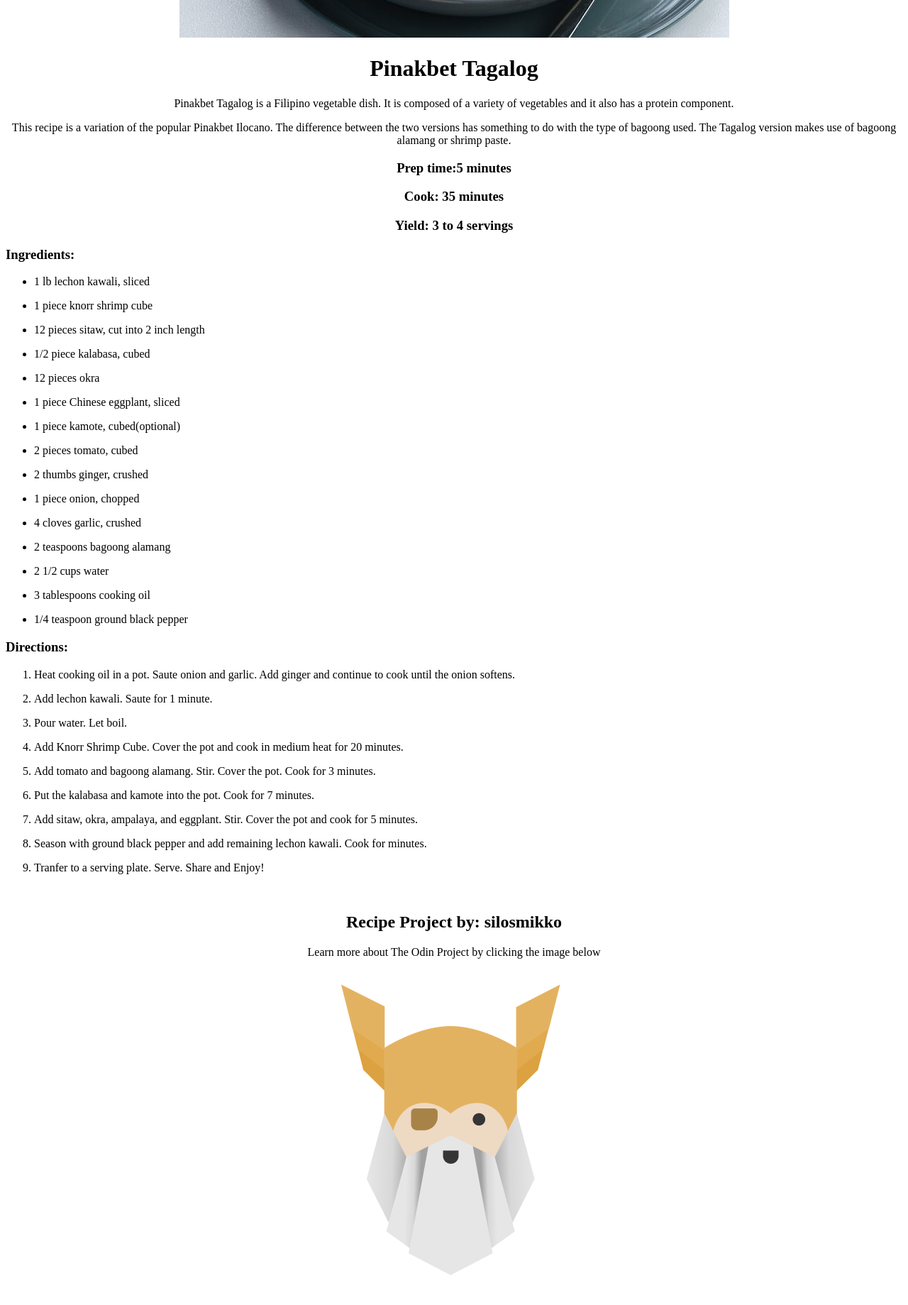
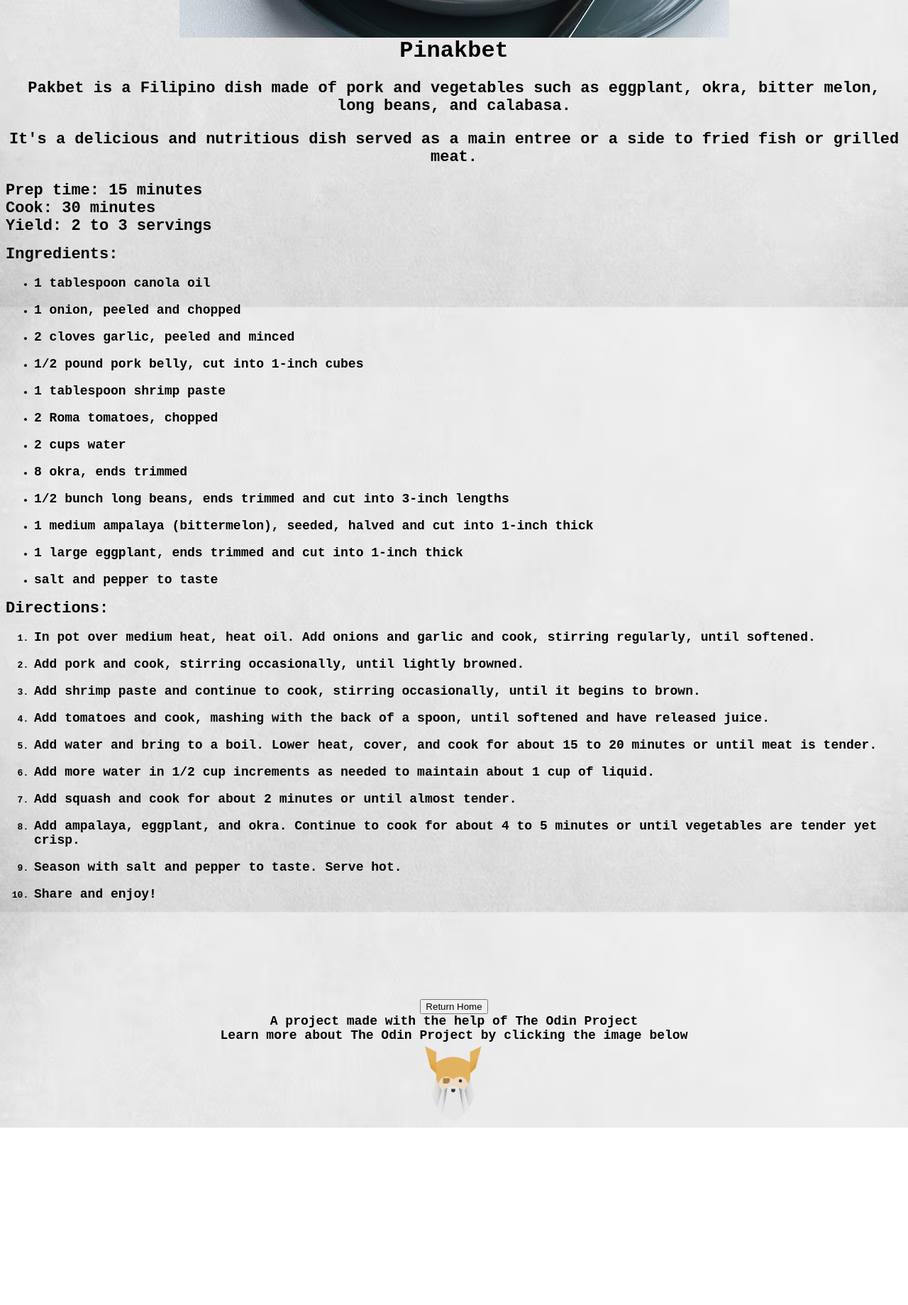
Before and after one commit to silosmikko/odin-recipes, a plain HTML site: page recipes/pinakbet.html in a window 1280 px wide. Shown: the part 420-2259 px from the top of the page at 71% size. After the commit the page ends 2009 px from the top, so only its background shows below. Drawn offline with Linux system fonts and the light colour scheme.

Commit message:
Finished Contents Added CSS

```diff
--- a/recipes/pinakbet.html
+++ b/recipes/pinakbet.html
@@ -2,63 +2,66 @@
 <html lang="en">
 <head>
     <meta charset="UTF-8">
-    <style>
-        div {
-            text-align: center;
-        }
-    </style>
     <title>Pinakbet</title>
+    <link rel="stylesheet" href="../styles.css">
 </head>
 
 <body>
-<div>
-    <img src="../images/pinakbet.jpg">
-    <h1>Pinakbet Tagalog</h1>
-    <p>Pinakbet Tagalog is a Filipino vegetable dish. It is composed of a variety of vegetables and it also has a protein component.</p>
-    <p>This recipe is a variation of the popular Pinakbet Ilocano. The difference between the two versions has something to do with the type of bagoong used. The Tagalog version makes use of bagoong alamang or shrimp paste.</p>
-    <h3>Prep time:5 minutes</h3>
-    <h3>Cook: 35 minutes</h3>
-    <h3>Yield: 3 to 4 servings</h3>
-</div>
 
-<h3>Ingredients:</h3>
+    <img src="../images/pinakbet.jpg" class="photo">
+    <div id="title">Pinakbet</div>
+    <p class="dishinfo">Pakbet is a Filipino dish made of pork and vegetables such as eggplant, okra, bitter melon, long beans, and calabasa.</p>
+    <p class="dishinfo">It's a delicious and nutritious dish served as a main entree or a side to fried fish or grilled meat.</p>
+    <div id="subtitle">Prep time: 15 minutes</div>
+    <div id="subtitle">Cook: 30 minutes</div>
+    <div id ="subtitle">Yield: 2 to 3 servings</div>
+<br>
+
+<div id="ingredients">Ingredients:</div>
 <ul>
-    <li><p>1 lb lechon kawali, sliced</p></li>
-    <li><p>1 piece knorr shrimp cube</p></li>
-    <li><p>12 pieces sitaw, cut into 2 inch length</p></li>
-    <li><p>1/2 piece kalabasa, cubed</p></1i>
-    <li><p>12 pieces okra</p></li>
-    <li><p>1 piece Chinese eggplant, sliced</p></li>
-    <li><p>1 piece kamote, cubed(optional)</p></li>
-    <li><p>2 pieces tomato, cubed</p></li>
-    <li><p>2 thumbs ginger, crushed</p></li>
-    <li><p>1 piece onion, chopped</p></li>
-    <li><p>4 cloves garlic, crushed</p></li>
-    <li><p>2 teaspoons bagoong alamang</p></li>
-    <li><p>2 1/2 cups water</p></li>
-    <li><p>3 tablespoons cooking oil</p></li>
-    <li><p>1/4 teaspoon ground black pepper</p></li>
-
+    <li><p class="ingre">1 tablespoon canola oil</p></li>
+    <li><p class="ingre">1 onion, peeled and chopped</p></li>
+    <li><p class="ingre">2 cloves garlic, peeled and minced</p></1i>
+    <li><p class="ingre">1/2 pound pork belly, cut into 1-inch cubes</p></li>
+    <li><p class="ingre">1 tablespoon shrimp paste</p></li>
+    <li><p class="ingre">2 Roma tomatoes, chopped</p></li>
+    <li><p class="ingre">2 cups water</p></li>
+    <li><p class="ingre">8 okra, ends trimmed</p></li>
+    <li><p class="ingre">1/2 bunch long beans, ends trimmed and cut into 3-inch lengths</p></li>
+    <li><p class="ingre">1 medium ampalaya (bittermelon), seeded, halved and cut into 1-inch thick</p></li>
+    <li><p class="ingre">1 large eggplant, ends trimmed and cut into 1-inch thick</p></li>
+    <li><p class="ingre">salt and pepper to taste</p></li>
 </ul>
 
-<h3>Directions:</h3>
+<div id="directions">Directions:</div>
 <ol>
-    <li><p>Heat cooking oil in a pot. Saute onion and garlic. Add ginger and continue to cook until the onion softens.</p></li>
-    <li><p>Add lechon kawali. Saute for 1 minute.</p></li>
-    <li><p>Pour water. Let boil.</p></li>
-    <li><p>Add Knorr Shrimp Cube. Cover the pot and cook in medium heat for 20 minutes.</p></li>
-    <li><p>Add tomato and bagoong alamang. Stir. Cover the pot. Cook for 3 minutes.</p></li>
-    <li><p>Put the kalabasa and kamote into the pot. Cook for 7 minutes.</p></li>
-    <li><p>Add sitaw, okra, ampalaya, and eggplant. Stir. Cover the pot and cook for 5 minutes.</p></li>
-    <li><p>Season with ground black pepper and add remaining lechon kawali. Cook for minutes.</p></li>
-    <li><p>Tranfer to a serving plate. Serve. Share and Enjoy!</p></li>
+    <li><p class="directs">In pot over medium heat, heat oil. Add onions and garlic and cook, stirring regularly, until softened.</p></li>
+    <li><p class="directs">Add pork and cook, stirring occasionally, until lightly browned.</p></li>
+    <li><p class="directs">Add shrimp paste and continue to cook, stirring occasionally, until it begins to brown.</p></li>
+    <li><p class="directs">Add tomatoes and cook, mashing with the back of a spoon, until softened and have released juice.</p></li>
+    <li><p class="directs">Add water and bring to a boil. Lower heat, cover, and cook for about 15 to 20 minutes or until meat is tender.</p></li>
+    <li><p class="directs">Add more water in 1/2 cup increments as needed to maintain about 1 cup of liquid.</p></li>
+    <li><p class="directs">Add squash and cook for about 2 minutes or until almost tender.</p></li>
+    <li><p class="directs">Add ampalaya, eggplant, and okra. Continue to cook for about 4 to 5 minutes or until vegetables are tender yet crisp.</p></li>
+    <li><p class="directs">Season with salt and pepper to taste. Serve hot.</p></li>
+    <li><p class="directs">Share and enjoy!</p></li>
 </ol>
 
-    <br>
+<br>
+<br>
+<br>
+<br>
+<br>
+<br>
+<br>
+<br>
 
-<div><h2>Recipe Project by: silosmikko</h2>
-    <p>Learn more about The Odin Project by clicking the image below</p>
-    <a href="https://www.theodinproject.com/about"><img src="../images/odin.png"></a>
-    </div>
+<div id="return">
+    <a href="../index.html"><button>Return Home</button></a>
+</div>
+<div id="odin">A project made with the help of The Odin Project</div>
+<div id="odin">Learn more about The Odin Project by clicking the image below</div>
+<a href="https://www.theodinproject.com/about"><img src="../images/odin.png" alt="logo_odin" class="photo" height="120px"></a>
+
 </body>
 </html>
```
Also changed, not shown: recipes/crispy_pata.html (+47 -42 lines), recipes/pork_bbq.html (+48 -44 lines).
